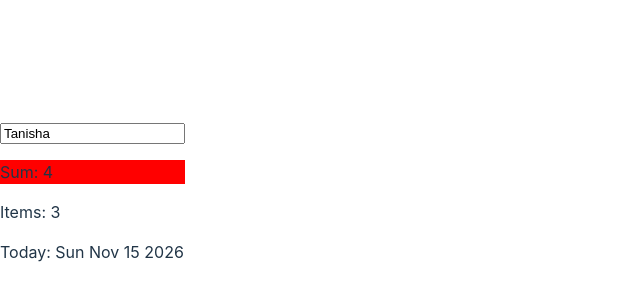
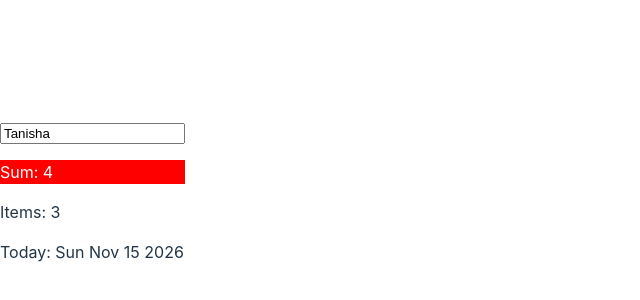
Before and after one commit to tanisha060307/react_learning, a React (Vite) app in the folder typescript-learning/react-app/: page / in a window 1280 px wide. Shown: the part 200-500 px from the top of the page, without its empty margins (0-640 px from the left). Built offline with nearby package versions, Linux system fonts and the light colour scheme.

Commit message:
adding styles

```diff
--- a/typescript-learning/react-app/src/App.tsx
+++ b/typescript-learning/react-app/src/App.tsx
@@ -3,7 +3,8 @@ function App(){
   const  name='Tanisha';
   const items = [1,2,3];
   const styles ={
-    backgroundColor: 'red'
+    backgroundColor: 'red',
+    color:'white'
   }
   return (
   <div>
```
